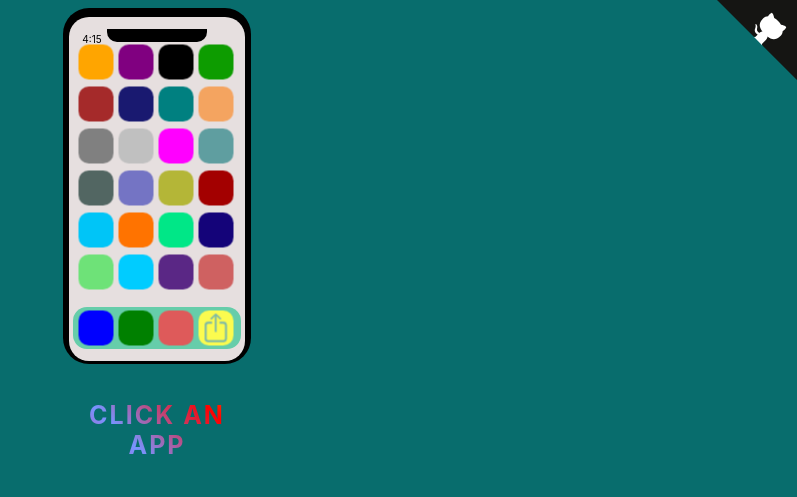
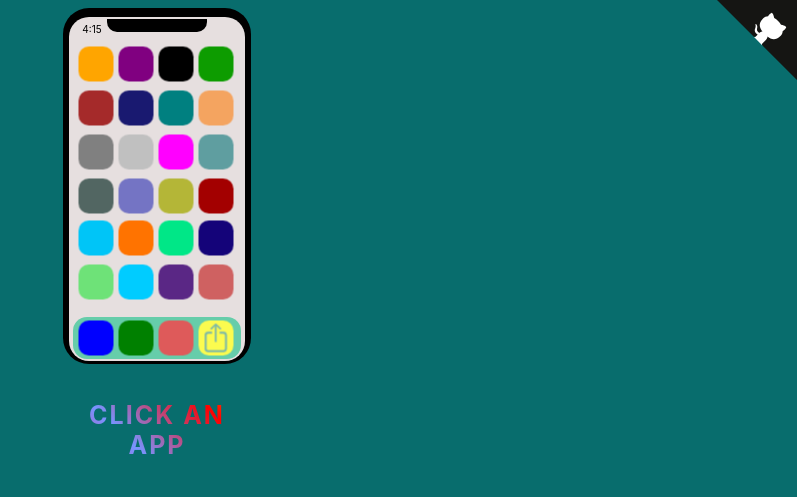
Before and after one commit to etashj/tinyphone, a plain HTML site: page index.html in a window 1280 px wide. Shown: the whole page, without its empty margins (483-1280 px from the left). Drawn offline with Linux system fonts and the light colour scheme.

Commit message:
Revert "Better CSS"
This reverts commit ed9b32285d523d6629f7e4e91b7b88ed1dd619be.

```diff
--- a/css/main.css
+++ b/css/main.css
@@ -126,7 +126,10 @@ span {
     bottom: 33px;
 }
 
-div.row{
+.row1{
+    top:0px
+}
+#row1{
     background-color:none;
     width: 168px;
     height:36px;
@@ -135,30 +138,74 @@ div.row{
     border-top-right-radius: 14px;
     border-bottom-right-radius:14px;
     border-bottom-left-radius: 14px;
+    margin-top: 12px;
     padding-top: 3px;
     padding-bottom: 3px;
 }
-
-div#row1:nth-child(1){
-    top:0px;
-    margin-top: 12px;
+#row2{
+    background-color:none;
+    width: 168px;
+    height:36px;
+    margin: auto;
+    border-top-left-radius: 14px;
+    border-top-right-radius: 14px;
+    border-bottom-right-radius:14px;
+    border-bottom-left-radius: 14px;
+    margin-top: 2px;
+    padding-top: 3px;
+    padding-bottom: 3px;
 }
-div#row1:nth-child(2){
+#row3{
+    background-color:none;
+    width: 168px;
+    height:36px;
+    margin: auto;
+    border-top-left-radius: 14px;
+    border-top-right-radius: 14px;
+    border-bottom-right-radius:14px;
+    border-bottom-left-radius: 14px;
     margin-top: 2px;
+    padding-top: 3px;
+    padding-bottom: 3px;
 }
-div#row1:nth-child(3){
+#row4{
+    background-color:none;
+    width: 168px;
+    height:136px;
+    margin: auto;
+    border-top-left-radius: 14px;
+    border-top-right-radius: 14px;
+    border-bottom-right-radius:14px;
+    border-bottom-left-radius: 14px;
     margin-top: 2px;
+    padding-top: 3px;
+    padding-bottom: 3px;
 }
-div#row1:nth-child(4){
-    height:136px;
+#row5{
+    background-color:none;
+    width: 168px;
+    height:36px;
+    margin: auto;
+    border-top-left-radius: 14px;
+    border-top-right-radius: 14px;
+    border-bottom-right-radius:14px;
+    border-bottom-left-radius: 14px;
+    margin-top: -100px;
+    padding-top: 3px;
+    padding-bottom: 3px;
+}
+#row6{
+    background-color:none;
+    width: 168px;
+    height:36px;
+    margin: auto;
+    border-top-left-radius: 14px;
+    border-top-right-radius: 14px;
+    border-bottom-right-radius:14px;
+    border-bottom-left-radius: 14px;
     margin-top: 2px;
-
-}
-div#row1:nth-child(5){
-    margin-top: -100px;
-}
-div#row1:nth-child(6){
-    margin-top: 2px;
+    padding-top: 3px;
+    padding-bottom: 3px;
 }
 #app6, #app7, #app8, #app10, #app11, #app12, #app14, #app15, #app16, #app18, #app19, #app20, #app22, #app23, #app24, #app26, #app27, #app28{
     margin-top: -34px;
--- a/index.html
+++ b/index.html
@@ -36,37 +36,37 @@
               <img id = "sharepic" class = "sharebig" src="img/blue-share.png" alt="share this website" style="display:none;">
               <h4 id = "sharetext" class="sharebig" style="display:none;">Click to share</h4>
               <div id='mainApps'>
-                <div class='row'>
+                <div id='row1' class='row'>
                   <div id="app5" class="app row1 column1" onclick="app('app5');" style='background-color: orange; display: block;'></div>
                   <div id="app6" class="app row1 column2" onclick="app('app6');" style='background-color: purple; display: block;'></div>
                   <div id="app7" class="app row1 column3" onclick="app('app7');" style='background-color: black; display: block;'></div>
                   <div id="app8" class="app row1 column4" onclick="app('app8');" style='background-color: rgb(13, 156, 0); display: block;'></div>
                 </div>
-                <div class='row'>
+                <div id='row2' class='row'>
                   <div id="app9" class="app row2 column1" onclick="app('app9');" style='background-color: brown; display: block;'></div>
                   <div id="app10" class="app row2 column2" onclick="app('app10');" style='background-color: midnightBlue; display: block;'></div>
                   <div id="app11" class="app row2 column3" onclick="app('app11');" style='background-color: teal; display: block;'></div>
                   <div id="app12" class="app row2 column4" onclick="app('app12');" style='background-color: SandyBrown; display: block;'></div>
                 </div>
-                <div class='row'>
+                <div id='row3' class='row'>
                   <div id="app13" class="app row3 column1" onclick="app('app13');" style='background-color: grey; display: block;'></div>
                   <div id="app14" class="app row3 column2" onclick="app('app14');" style='background-color: silver; display: block;'></div>
                   <div id="app15" class="app row3 column3" onclick="app('app15');" style='background-color: fuchsia; display: block;'></div>
                   <div id="app16" class="app row3 column4" onclick="app('app16');" style='background-color: cadetblue; display: block;'></div>
                 </div>
-                <div class='row'>
+                <div id='row4' class='row'>
                   <div id="app17" class="app row4 column1" onclick="app('app17');" style='background-color: rgb(82, 102, 98); display: block;'></div>
                   <div id="app18" class="app row4 column2" onclick="app('app18');" style='background-color: rgb(116, 116, 196); display: block;'></div>
                   <div id="app19" class="app row4 column3" onclick="app('app19');" style='background-color: rgb(180, 182, 55); display: block;'></div>
                   <div id="app20" class="app row4 column4" onclick="app('app20');" style='background-color: rgb(163, 0, 0); display: block;'></div>
                 </div>
-                <div class='row'>
+                <div id='row5' class='row'>
                   <div id="app21" class="app row4 column1" onclick="app('app21');" style='background-color: rgb(0, 197, 247); display: block;'></div>
                   <div id="app22" class="app row4 column2" onclick="app('app22');" style='background-color: rgb(255, 115, 0); display: block;'></div>
                   <div id="app23" class="app row4 column3" onclick="app('app23');" style='background-color: rgb(0, 231, 135); display: block;'></div>
                   <div id="app24" class="app row4 column4" onclick="app('app24');" style='background-color: rgb(20, 3, 121); display: block;'></div>
                 </div>
-                <div class='row'>
+                <div id='row6' class='row'>
                   <div id="app25" class="app row4 column1" onclick="app('app25');" style='background-color: rgb(110, 226, 120); display: block;'></div>
                   <div id="app26" class="app row4 column2" onclick="app('app26');" style='background-color: rgb(0, 204, 255); display: block;'></div>
                   <div id="app27" class="app row4 column3" onclick="app('app27');" style='background-color: rgb(90, 39, 133); display: block;'></div>
```
